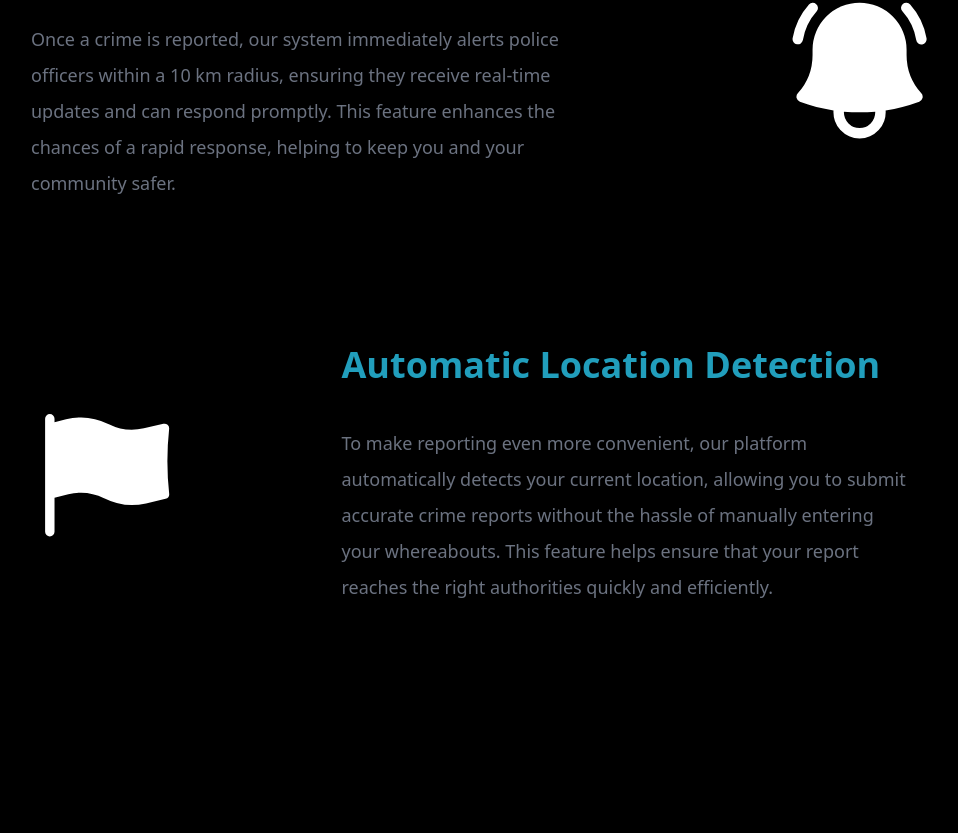
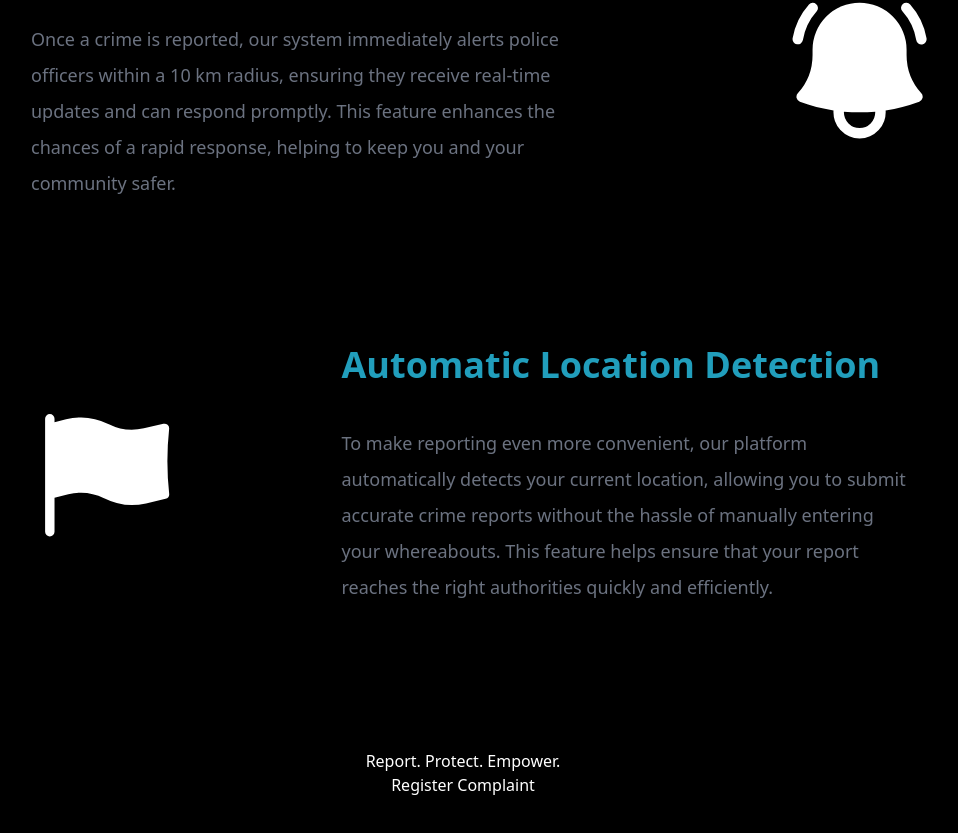
Before and after one commit to SanchitYadav2005/Crime-Reporting-WebApp, a React (Create React App) app in the folder frontend/: page / in a window 1280 px wide. Shown: the part 2137-2970 px from the top of the page, without its empty margins (177-1135 px from the left). Before the commit the page ends 2886 px from the top, so only its background shows below. Built offline with nearby package versions, Linux system fonts and the light colour scheme.

Commit message:
done with the componenet

```diff
--- /dev/null
+++ b/frontend/src/components/AboveFooter.jsx
@@ -0,0 +1,12 @@
+import React from "react";
+
+export default function AboveFooter() {
+  return (
+    <section className="flex flex-col justify-center items-center text-white mt-mt-120 mb-10">
+      <div className="aboveFooterHeading">
+        Report. <span>Protect.</span> Empower.
+      </div>
+      <button className="aboveFooterButton">Register Complaint</button>
+    </section>
+  );
+}
--- a/frontend/src/components/Home.jsx
+++ b/frontend/src/components/Home.jsx
@@ -2,6 +2,7 @@ import React from "react";
 import Navbar from "./Navbar";
 import HeroSection from "./HeroSection";
 import InfoSection from "./InfoSection";
+import AboveFooter from './AboveFooter'
 
 
 function Home() {
@@ -10,6 +11,7 @@ function Home() {
       <Navbar />
       <HeroSection />
       <InfoSection/>
+      <AboveFooter/>
     </>
   );
 }
```
